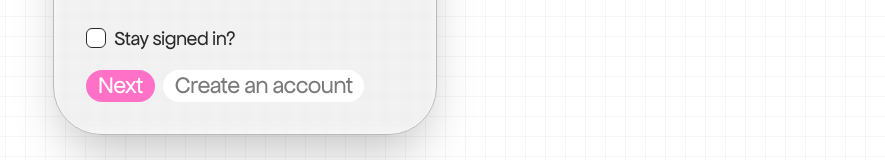
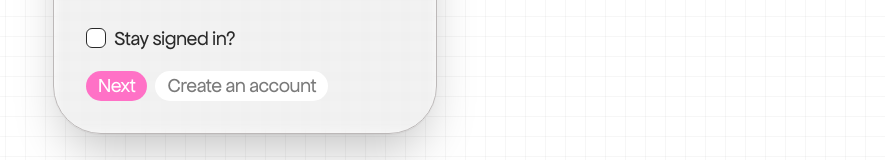
Before and after one commit to seeyeh/ait-final-project, a React (Vite) app in the folder client/: page /login in a window 1280 px wide. Shown: the part 504-664 px from the top of the page, without its empty margins (395-1280 px from the left). Built offline with nearby package versions, Linux system fonts and the light colour scheme.

Commit message:
Changed button text to h6

```diff
--- a/client/src/components/Button.jsx
+++ b/client/src/components/Button.jsx
@@ -1,7 +1,7 @@
+import { cva } from 'class-variance-authority';
+import PropTypes from 'prop-types';
 import { forwardRef } from 'react';
-import PropTypes from 'prop-types';
 import { cn } from '../lib/utils';
-import { cva } from 'class-variance-authority';
 
 const buttonVariants = cva(
   'inline-flex items-center justify-center transition-colors rounded-full',
@@ -14,7 +14,7 @@ const buttonVariants = cva(
       },
       size: {
         default: 'px-3 text-base',
-        lg: 'px-3 text-2xl'
+        lg: 'px-3 py-1 text-h6'
       },
       hover: {
         gray: 'hover:bg-grayscale-80 hover:text-white',
```
